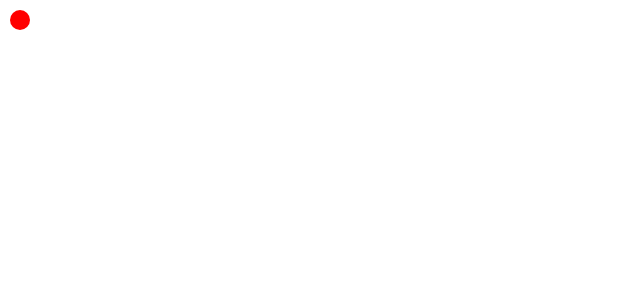
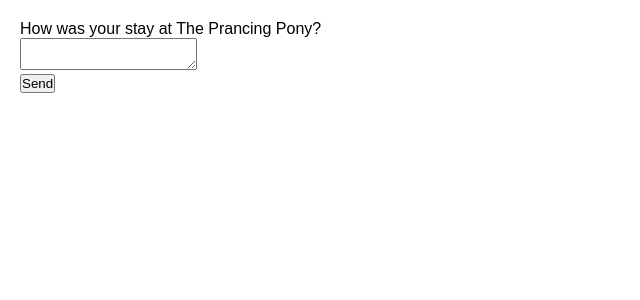
Before and after one commit to Farjana0313/react-docs, a React (Vite) app: page / in a window 1280 px wide. Shown: the top 300 px of the page, without its empty margins (0-640 px from the left). Built offline with nearby package versions, Linux system fonts and the light colour scheme.

Commit message:
avoid contradictions in state

```diff
--- a/src/App.jsx
+++ b/src/App.jsx
@@ -1,5 +1,7 @@
 
+import FeedbackForm from './components/FeedbackForm'
 import Form from './components/Form'
+import Form2 from './components/Form2'
 import Pointer from './components/Pointer'
 
 function App() {
@@ -9,7 +11,9 @@
   return (
     <>
         {/* <Form /> */}
-        <Pointer/>
+        {/* <Pointer/> */}
+        {/* <Form2/> */}
+        <FeedbackForm/>
     </>
   )
 }
--- /dev/null
+++ b/src/components/FeedbackForm.jsx
@@ -0,0 +1,46 @@
+import React, { useState } from 'react';
+
+export default function FeedbackForm() {
+    const [text, setText] = useState('');
+  const [status, setStatus] = useState('typing');
+
+  async function handleSubmit(e) {
+    e.preventDefault();
+    setStatus('sending');
+    await sendMessage(text);
+    setStatus('sent');
+  }
+
+  const isSending = status === 'sending';
+  const isSent = status === 'sent';
+
+  if (isSent) {
+    return <h1>Thanks for feedback!</h1>
+  }
+
+  return (
+    <form onSubmit={handleSubmit}>
+      <p>How was your stay at The Prancing Pony?</p>
+      <textarea
+        disabled={isSending}
+        value={text}
+        onChange={e => setText(e.target.value)}
+      />
+      <br />
+      <button
+        disabled={isSending}
+        type="submit"
+      >
+        Send
+      </button>
+      {isSending && <p>Sending...</p>}
+    </form>
+  );
+}
+
+// Pretend to send a message.
+function sendMessage(text) {
+  return new Promise(resolve => {
+    setTimeout(resolve, 2000);
+  });
+}
--- /dev/null
+++ b/src/components/Form2.jsx
@@ -0,0 +1,30 @@
+import React, { useState } from 'react'
+
+export default function Form2() {
+    const [inputs, setInputs] = useState([{
+        id: 1,
+        label: 'input'
+    }])
+    const handleAddInput =()=>{
+        setInputs([
+            ...inputs,
+            {
+                id: inputs.length + 1,
+                label: 'input'
+            }
+        ])
+    }
+    return (
+        <div>
+            {inputs.map((input) => (
+                <div key={input.id} style={{marginBottom:"10px"}} >
+                    <input type="text" placeholder={input.label} />
+                </div>
+            ))}
+
+            <div style={{ marginTop: "20px" }} >
+                <button onClick={handleAddInput} >Add Input</button>
+            </div>
+        </div>
+    )
+}
--- a/src/components/Pointer.jsx
+++ b/src/components/Pointer.jsx
@@ -2,15 +2,24 @@
 
 export default function Pointer() {
 
-  const [x, setX] = useState(0);
-  const [y, setY] = useState(0);
+  const [position, setPosition] = useState({
+    x: 0,
+    y: 0
+  });
+
+  const handlePointer = (e) => {
+    setPosition({
+      x: e.clientX,
+      y: e.clientY
+    });
+  }
 
   return (
     <div style={{
       position: 'relative',
       width: '100vw',
-      height: '100vh'
-    }}>
+      height: '100vh',
+    }} onPointerMove={handlePointer} >
 
       <div style={{
         position: "absolute",
@@ -20,6 +29,7 @@
         top: -10,
         width: 20,
         height: 20,
+        transform: `translate(${position.x}px, ${position.y}px)`
       }} >
 
       </div>
```
